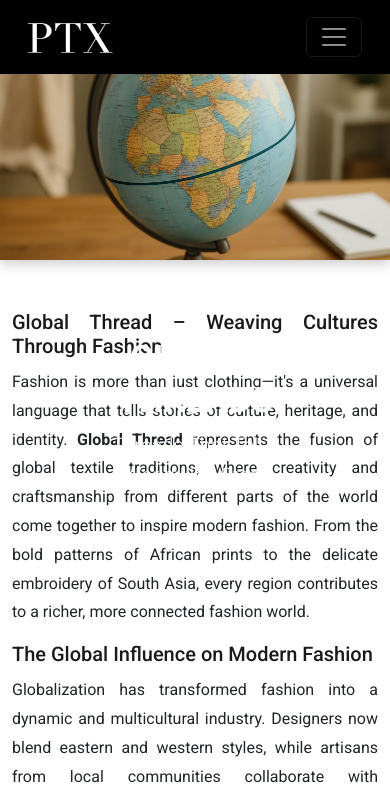
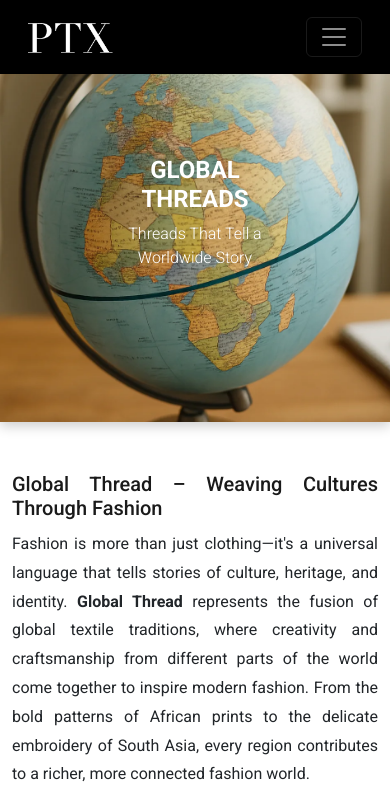
Before and after one commit to Zeeshanprojects/PTX-2, a React (Create React App) app in the folder PTX-2/ptx-2/: page /blog3 in a window 390 px wide. Shown: the top 796 px of the page. Built offline with nearby package versions, Linux system fonts and the light colour scheme.

Commit message:
code updated

```diff
--- a/PTX-2/ptx-2/src/Pages/Blog.style.css
+++ b/PTX-2/ptx-2/src/Pages/Blog.style.css
@@ -3,7 +3,7 @@
 }
 .blogs-img {
   width: 100%;
-  height: auto!important;
+  height: 100vh!important;
 object-fit: cover !important;
   padding: 0px;
 
@@ -48,8 +48,16 @@ object-fit: cover !important;
 }
 @media (max-width: 575px) {
   .blogs-img {
-    height: auto; /* Remove fixed height */
-    max-width: 100%;
-    object-fit: contain; /* Optional: or keep 'cover' based on how you want the crop */
+    height: 50vh !important;
+    width: 100%;
+    object-fit: cover;
+  }
+
+  .blog-title-overlay h1 {
+    font-size: 1.5rem !important;
+  }
+
+  .blog-title-overlay p {
+    font-size: 1rem !important;
   }
 }
--- a/PTX-2/ptx-2/src/Pages/Blog1.jsx
+++ b/PTX-2/ptx-2/src/Pages/Blog1.jsx
@@ -8,10 +8,12 @@ export default function Blog1() {
     <>
       <div className="container-fluid p-0">
         <div className="blog-header ">
-          <img src={Image.Blog1} alt="Blog Banner" className="blogs-img" />
-           <div className="blog-title-overlay position-absolute top-50 start-50 translate-middle text-center text-white">
-            <h1 className="display-4 fw-bold">FASHION TRENDS 2025</h1>
-            <p className="lead">Style, Sustainability & Innovation</p>
+          <div className="blog-header position-relative">
+            <img src={Image.Blog1} alt="Blog Banner" className="blogs-img" />
+            <div className="blog-title-overlay position-absolute top-50 start-50 translate-middle text-center text-white">
+              <h1 className="display-4 fw-bold">FASHION TRENDS 2025</h1>
+              <p className="lead">Style, Sustainability & Innovation</p>
+            </div>
           </div>
         </div>
 
--- a/PTX-2/ptx-2/src/Pages/Blog2.jsx
+++ b/PTX-2/ptx-2/src/Pages/Blog2.jsx
@@ -8,13 +8,14 @@ export default function Blog2() {
     <>
     <div className="space"></div>
       <div className="container-fluid p-0 ">
-       <div className="blog-header ">
+     <div className="blog-header position-relative">
   <img src={Image.Blog2} alt="Blog Banner" className="blogs-img" />
   <div className="blog-title-overlay position-absolute top-50 start-50 translate-middle text-center text-white">
     <h1 className="display-4 fw-bold">BEHIND THE STITCH</h1>
     <p className="lead">Uncovering the Art in Every Seam</p>
   </div>
 </div>
+
 
 
         <div className="container blog-content">
--- a/PTX-2/ptx-2/src/Pages/Blog3.jsx
+++ b/PTX-2/ptx-2/src/Pages/Blog3.jsx
@@ -6,41 +6,63 @@ import Image from "../Images/Image";
 export default function Blog3() {
   return (
     <>
-
       <div className="container-fluid p-0">
-
-          <div className="blog-header ">
-          <img src={Image.Blog3} alt="Blog Banner" className="blogs-img" />
-           <div className="blog-title-overlay position-absolute top-50 start-50 translate-middle text-center text-white">
-            <h1 className="display-4 fw-bold">GLOBAL THREADS</h1>
-            <p className="lead">Threads That Tell a Worldwide Story</p>
+        <div className="blog-header ">
+          <div className="blog-header position-relative">
+            <img src={Image.Blog3} alt="Blog Banner" className="blogs-img" />
+            <div className="blog-title-overlay position-absolute top-50 start-50 translate-middle text-center text-white">
+              <h1 className="display-4 fw-bold">GLOBAL THREADS</h1>
+              <p className="lead">Threads That Tell a Worldwide Story</p>
+            </div>
           </div>
         </div>
-
 
         <div className="container blog-content">
           <h2> Global Thread – Weaving Cultures Through Fashion</h2>
           <p>
-            Fashion is more than just clothing—it's a universal language that tells stories of culture, heritage, and identity. <strong>Global Thread</strong> represents the fusion of global textile traditions, where creativity and craftsmanship from different parts of the world come together to inspire modern fashion. From the bold patterns of African prints to the delicate embroidery of South Asia, every region contributes to a richer, more connected fashion world.
+            Fashion is more than just clothing—it's a universal language that
+            tells stories of culture, heritage, and identity.{" "}
+            <strong>Global Thread</strong> represents the fusion of global
+            textile traditions, where creativity and craftsmanship from
+            different parts of the world come together to inspire modern
+            fashion. From the bold patterns of African prints to the delicate
+            embroidery of South Asia, every region contributes to a richer, more
+            connected fashion world.
           </p>
 
           <h2> The Global Influence on Modern Fashion</h2>
           <p>
-            Globalization has transformed fashion into a dynamic and multicultural industry. Designers now blend eastern and western styles, while artisans from local communities collaborate with international brands. This cultural exchange has not only diversified fashion trends but has also made traditional techniques more accessible to global audiences through digital platforms and global collaborations.
+            Globalization has transformed fashion into a dynamic and
+            multicultural industry. Designers now blend eastern and western
+            styles, while artisans from local communities collaborate with
+            international brands. This cultural exchange has not only
+            diversified fashion trends but has also made traditional techniques
+            more accessible to global audiences through digital platforms and
+            global collaborations.
           </p>
 
           <h2> Reviving Sustainability Through Tradition</h2>
           <p>
-            As the world becomes more conscious of environmental and ethical concerns, Global Thread also shines a light on sustainable fashion. Traditional methods such as hand-weaving, natural dyeing, and slow production are being revived to reduce waste and preserve cultural heritage. These practices support local economies, promote fair wages, and encourage consumers to value quality over quantity.
+            As the world becomes more conscious of environmental and ethical
+            concerns, Global Thread also shines a light on sustainable fashion.
+            Traditional methods such as hand-weaving, natural dyeing, and slow
+            production are being revived to reduce waste and preserve cultural
+            heritage. These practices support local economies, promote fair
+            wages, and encourage consumers to value quality over quantity.
           </p>
 
           <h2> A Movement That Matters</h2>
           <p>
-            Global Thread is not just about style—it's about responsibility. It promotes cultural appreciation, ethical decision-making, and authentic storytelling in fashion. By supporting global artisans and sustainable brands, we contribute to a fashion industry that respects people, protects the planet, and honors the rich diversity of global culture.
+            Global Thread is not just about style—it's about responsibility. It
+            promotes cultural appreciation, ethical decision-making, and
+            authentic storytelling in fashion. By supporting global artisans and
+            sustainable brands, we contribute to a fashion industry that
+            respects people, protects the planet, and honors the rich diversity
+            of global culture.
           </p>
         </div>
       </div>
-      <Footer/>
+      <Footer />
     </>
   );
 }
--- a/PTX-2/ptx-2/src/Pages/ContactUs.style.css
+++ b/PTX-2/ptx-2/src/Pages/ContactUs.style.css
@@ -85,16 +85,19 @@
 }
 @media (min-width: 768px) and (max-width: 991px) {
   .contact-container {
-    width: 500px;
+    width: 100% !important;
+    padding: 10px;
   }
 }
 @media (min-width: 576px) and (max-width: 767px) {
-  .contact-container {
-    width: 500px !important;
+ .contact-container {
+    width: 100% !important;
+    padding: 10px;
   }
 }
 @media (max-width: 575px) {
   .contact-container {
-    width: 330px !important;
+    width: 100% !important;
+    padding: 10px;
   }
 }
--- a/PTX-2/ptx-2/src/Pages/Contactus.jsx
+++ b/PTX-2/ptx-2/src/Pages/Contactus.jsx
@@ -56,7 +56,7 @@ const handleSubmit = async (e) => {
      <div className="background-color mt-5">
             <h1 className="text-center">CONTACT US</h1>
         </div>
-<div className="container-fluid">
+<div className="container-fluid mt-4">
   <div className="row">
      <div className="col-sm-12 col-md-6 col-lg-6 col-xl-6">
            <div className="contact-container pt-2">
```
Lines whose indentation alone changed are shown as unchanged.
